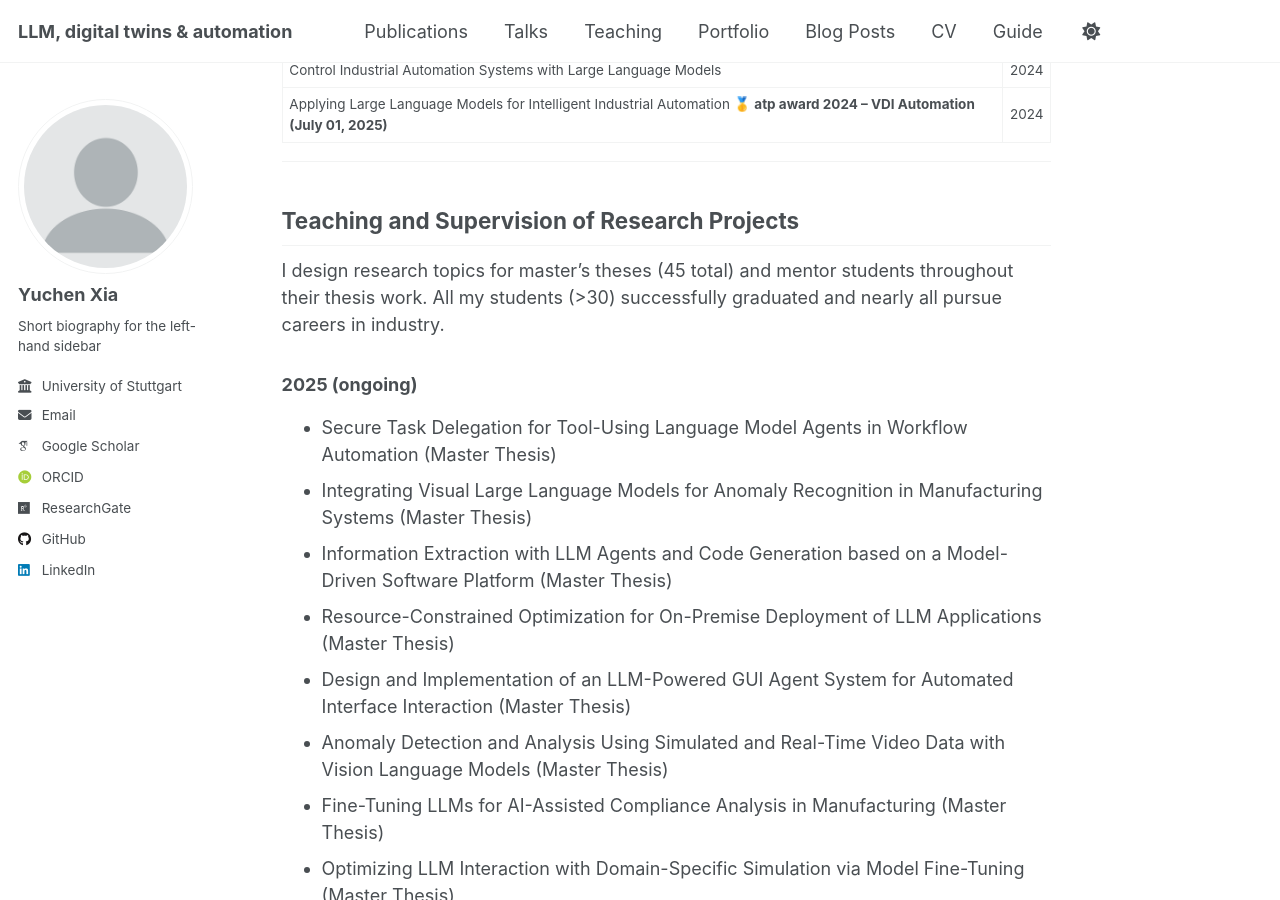
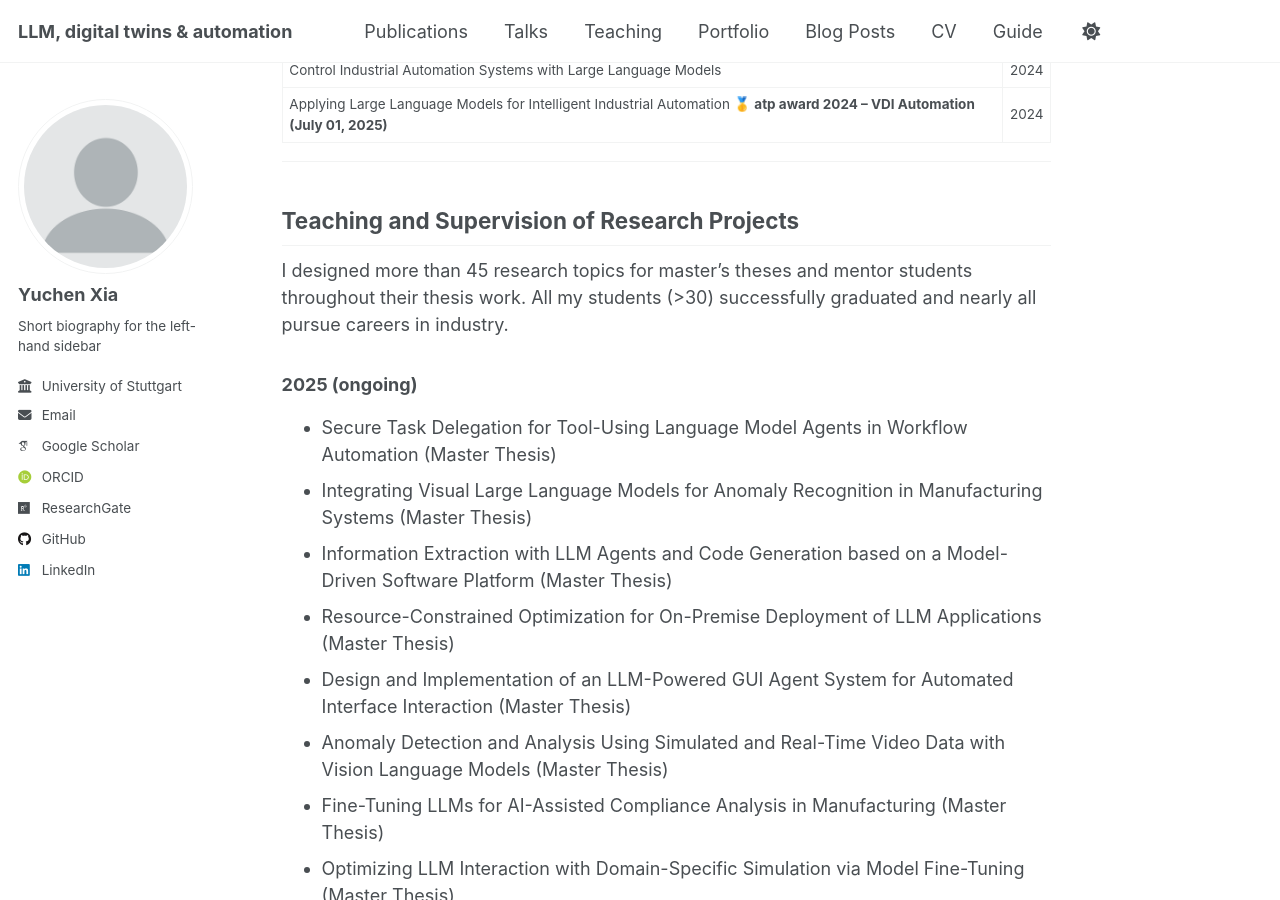
Before and after one commit to YuchenXia/yuchenxia.github.io, a Jekyll site: the page built from _pages/about.md, in a window 1280 px wide and 900 px high, scrolled down 1730 px. Built offline with Jekyll 4.4.1, drawn with Linux system fonts in a browser that asks for light colours; some web fonts are replaced; part of the change alters nothing that is shown; some of the changed text lies outside the part shown.

Commit message:
Update about.md

```diff
--- a/_pages/about.md
+++ b/_pages/about.md
@@ -54,7 +54,7 @@ Feel free to reach out via e-mail at yuchen.xia@ias.uni-stuttgart.de.
 ---
 ## Teaching and Supervision of Research Projects
 
-I design research topics for master's theses (45 total) and mentor students throughout their thesis work. All my students (>30) successfully graduated and nearly all pursue careers in industry.
+I designed more than 45 research topics for master's theses and mentor students throughout their thesis work. All my students (>30) successfully graduated and nearly all pursue careers in industry.
 
 ### 2025 (ongoing)
 - Secure Task Delegation for Tool-Using Language Model Agents in Workflow Automation  (Master Thesis)
@@ -110,14 +110,6 @@ I design research topics for master's theses (45 total) and mentor students thro
 
 ---
 
-## Professional Links
-
-* [Google Scholar](https://scholar.google.de/citations?user=hi1srxkAAAAJ)
-* [ResearchGate](https://www.researchgate.net/profile/Yuchen-Xia-4)
-* [LinkedIn](https://www.linkedin.com/in/xiayuchen/)
-
----
-
 ### Contact
 Institute of Industrial Automation and Software Engineering
 University of Stuttgart
```
